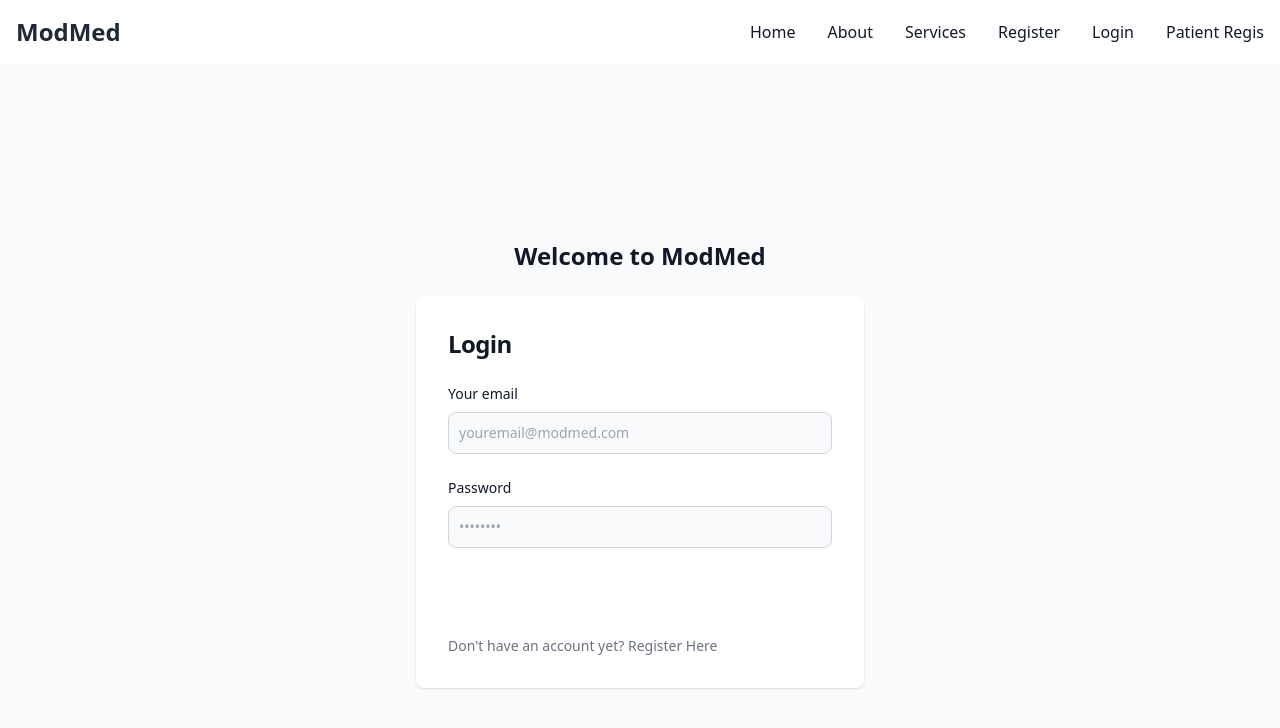
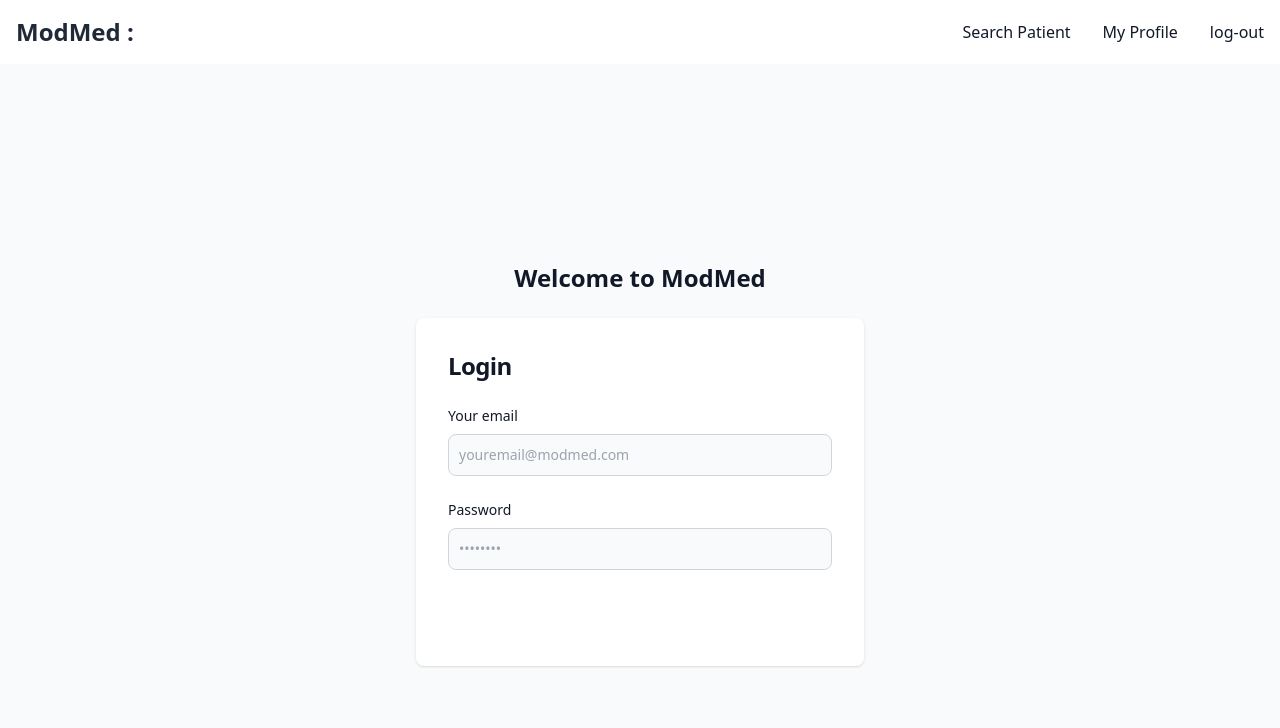
Before and after one commit to wavekanit/modmed, a React (Vite) app in the folder frontend/: page /login in a window 1280 px wide. Shown: the top 728 px of the page. Built offline with nearby package versions, Linux system fonts and the light colour scheme; sample sign-in values are in the browser's storage.

Commit message:
sep role

```diff
--- a/frontend/src/App.tsx
+++ b/frontend/src/App.tsx
@@ -10,19 +10,10 @@
 import EditInfoPage from "./components/pages/crudStep/EditInfoPage.tsx";
 
 function App() {
-  // localStorage.setItem("abc", "jwtjwt");
-  // console.log(localStorage.getItem('abc'))
-  // localStorage.removeItem("abc");
-  // useEffect(() => {
-  //   const result = axios
-  //     .get("https://66196f5f125e9bb9f299fd65.mockapi.io/user")
-  //     .then((result) => {
-  //       console.log(result);
-  //     }).catch((error) => {
-  //       console.log(error);
-  //     })
-  //   console.log(1);
-  // }, []);
+  const isLoggedIn = localStorage.getItem("isLoggedIn");
+  if (isLoggedIn === null) {
+    localStorage.setItem("isLoggedIn", "false");
+  }
 
   return (
     <>
--- a/frontend/src/components/Nav.tsx
+++ b/frontend/src/components/Nav.tsx
@@ -1,20 +1,32 @@
+import { clear } from "localforage";
 import React from "react";
 
 type Props = {};
 
 export default function Nav({}: Props) {
+  const isLoggedIn = localStorage.getItem("isLoggedIn");
+  const clearStorage = () => {
+    localStorage.clear();
+    localStorage.setItem("isLoggedIn", "false");
+    window.location.href = "/";
+  };
+
+  const role = localStorage.getItem("r_id");
+
   return (
+    <>
+      {role === null && isLoggedIn !== "false" && (
         <nav className="bg-white border-gray-200 dark:bg-gray-900">
           <div className="max-w-screen-xl flex flex-wrap items-center justify-between mx-auto p-4">
-        <a
-          href="https://flowbite.com/"
-          className="flex items-center space-x-3 rtl:space-x-reverse"
-        >
+            <a className="flex items-center space-x-3 rtl:space-x-reverse">
               <span className="self-center text-2xl font-semibold whitespace-nowrap dark:text-white">
-            ModMed
+                ModMed : {localStorage.getItem("fName")}
               </span>
             </a>
-        <div className="hidden w-full md:block md:w-auto" id="navbar-default">
+            <div
+              className="hidden w-full md:block md:w-auto"
+              id="navbar-default"
+            >
               <ul className="font-medium flex flex-col p-4 md:p-0 mt-4 border border-gray-100 rounded-lg bg-gray-50 md:flex-row md:space-x-8 rtl:space-x-reverse md:mt-0 md:border-0 md:bg-white dark:bg-gray-800 md:dark:bg-gray-900 dark:border-gray-700">
                 <li>
                   <a
@@ -22,7 +34,7 @@
                     className="block py-2 px-3 text-gray-900 rounded hover:bg-gray-100 md:hover:bg-transparent md:border-0 md:hover:text-blue-700 md:p-0 dark:text-white md:dark:hover:text-blue-500 dark:hover:bg-gray-700 dark:hover:text-white md:dark:hover:bg-transparent"
                     aria-current="page"
                   >
-                Home
+                    Search Patient
                   </a>
                 </li>
                 <li>
@@ -30,7 +42,44 @@
                     href="#"
                     className="block py-2 px-3 text-gray-900 rounded hover:bg-gray-100 md:hover:bg-transparent md:border-0 md:hover:text-blue-700 md:p-0 dark:text-white md:dark:hover:text-blue-500 dark:hover:bg-gray-700 dark:hover:text-white md:dark:hover:bg-transparent"
                   >
-                About
+                    My Profile
+                  </a>
+                </li>
+                {isLoggedIn === "true" ? (
+                  <li>
+                    <a
+                      onClick={clearStorage}
+                      className="block py-2 px-3 text-gray-900 rounded hover:bg-gray-100 md:hover:bg-transparent md:border-0 md:hover:text-blue-700 md:p-0 dark:text-white md:dark:hover:text-blue-500 dark:hover:bg-gray-700 dark:hover:text-white md:dark:hover:bg-transparent"
+                    >
+                      log-out
+                    </a>
+                  </li>
+                ) : null}
+              </ul>
+            </div>
+          </div>
+        </nav>
+      )}
+      {role !== null && (
+        <nav className="bg-white border-gray-200 dark:bg-gray-900">
+          <div className="max-w-screen-xl flex flex-wrap items-center justify-between mx-auto p-4">
+            <a className="flex items-center space-x-3 rtl:space-x-reverse">
+              <span className="self-center text-2xl font-semibold whitespace-nowrap dark:text-white">
+                ModMed : {localStorage.getItem("fName")}
+              </span>
+            </a>
+            <div
+              className="hidden w-full md:block md:w-auto"
+              id="navbar-default"
+            >
+              <ul className="font-medium flex flex-col p-4 md:p-0 mt-4 border border-gray-100 rounded-lg bg-gray-50 md:flex-row md:space-x-8 rtl:space-x-reverse md:mt-0 md:border-0 md:bg-white dark:bg-gray-800 md:dark:bg-gray-900 dark:border-gray-700">
+                <li>
+                  <a
+                    href="#"
+                    className="block py-2 px-3 text-gray-900 rounded hover:bg-gray-100 md:hover:bg-transparent md:border-0 md:hover:text-blue-700 md:p-0 dark:text-white md:dark:hover:text-blue-500 dark:hover:bg-gray-700 dark:hover:text-white md:dark:hover:bg-transparent"
+                    aria-current="page"
+                  >
+                    Manage Doctor
                   </a>
                 </li>
                 <li>
@@ -38,36 +87,32 @@
                     href="#"
                     className="block py-2 px-3 text-gray-900 rounded hover:bg-gray-100 md:hover:bg-transparent md:border-0 md:hover:text-blue-700 md:p-0 dark:text-white md:dark:hover:text-blue-500 dark:hover:bg-gray-700 dark:hover:text-white md:dark:hover:bg-transparent"
                   >
-                Services
+                    Manage Patient
                   </a>
                 </li>
                 <li>
                   <a
-                href="/register"
+                    href="#"
                     className="block py-2 px-3 text-gray-900 rounded hover:bg-gray-100 md:hover:bg-transparent md:border-0 md:hover:text-blue-700 md:p-0 dark:text-white md:dark:hover:text-blue-500 dark:hover:bg-gray-700 dark:hover:text-white md:dark:hover:bg-transparent"
                   >
-                Register
+                    Manage Staff
                   </a>
                 </li>
+                {isLoggedIn === "true" ? (
                   <li>
                     <a
-                href="/login"
+                      onClick={clearStorage}
                       className="block py-2 px-3 text-gray-900 rounded hover:bg-gray-100 md:hover:bg-transparent md:border-0 md:hover:text-blue-700 md:p-0 dark:text-white md:dark:hover:text-blue-500 dark:hover:bg-gray-700 dark:hover:text-white md:dark:hover:bg-transparent"
                     >
-                Login
+                      log-out
                     </a>
                   </li>
-            <li>
-              <a
-                href="/patient"
-                className="block py-2 px-3 text-gray-900 rounded hover:bg-gray-100 md:hover:bg-transparent md:border-0 md:hover:text-blue-700 md:p-0 dark:text-white md:dark:hover:text-blue-500 dark:hover:bg-gray-700 dark:hover:text-white md:dark:hover:bg-transparent"
-              >
-                Patient Regis
-              </a>
-            </li>
+                ) : null}
               </ul>
             </div>
           </div>
         </nav>
+      )}
+    </>
   );
 }
--- a/frontend/src/components/pages/LoginPage.tsx
+++ b/frontend/src/components/pages/LoginPage.tsx
@@ -85,15 +85,6 @@
               >
                 Login
               </button>
-              <p className="text-sm font-light text-gray-500 dark:text-gray-400">
-                Don't have an account yet?{" "}
-                <a
-                  href="/register"
-                  className="font-medium text-primary-600 hover:underline dark:text-primary-500"
-                >
-                  Register Here
-                </a>
-              </p>
             </form>
           </div>
         </div>
```
Lines whose indentation alone changed are shown as unchanged.
